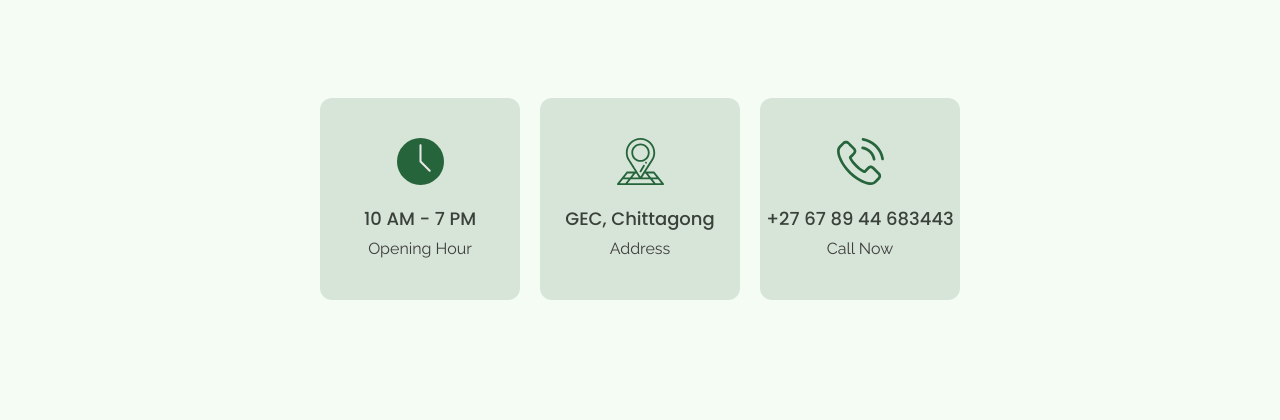
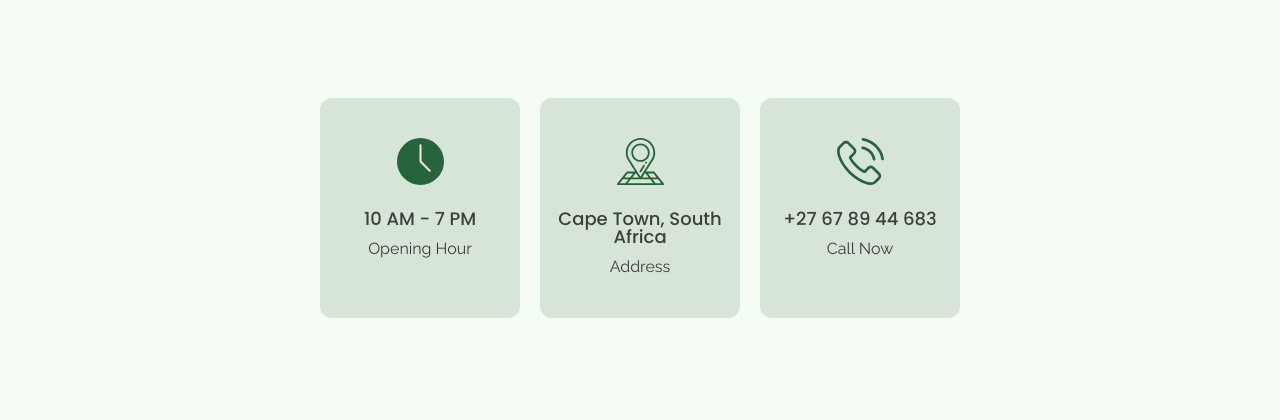
Before and after one commit to StarboySupernova/culinary, a plain HTML site: page contact.html in a window 1280 px wide. Shown: the part 88-508 px from the top of the page. Drawn offline with nearby package versions, Linux system fonts and the light colour scheme.

Commit message:
misc address changes

```diff
--- a/contact.html
+++ b/contact.html
@@ -77,7 +77,7 @@
             <img src="./images/address-icon.svg" alt="clock icon">
           </div>
           <h3 class="storeInfo__title">
-            GEC, Chittagong
+            Cape Town, South Africa
           </h3>
           <p class="storeInfo__text">
             Address
@@ -88,7 +88,7 @@
             <img src="./images/phone-icon.svg" alt="clock icon">
           </div>
           <h3 class="storeInfo__title">
-            +27 67 89 44 683443
+            +27 67 89 44 683
           </h3>
           <p class="storeInfo__text">
             Call Now
```
